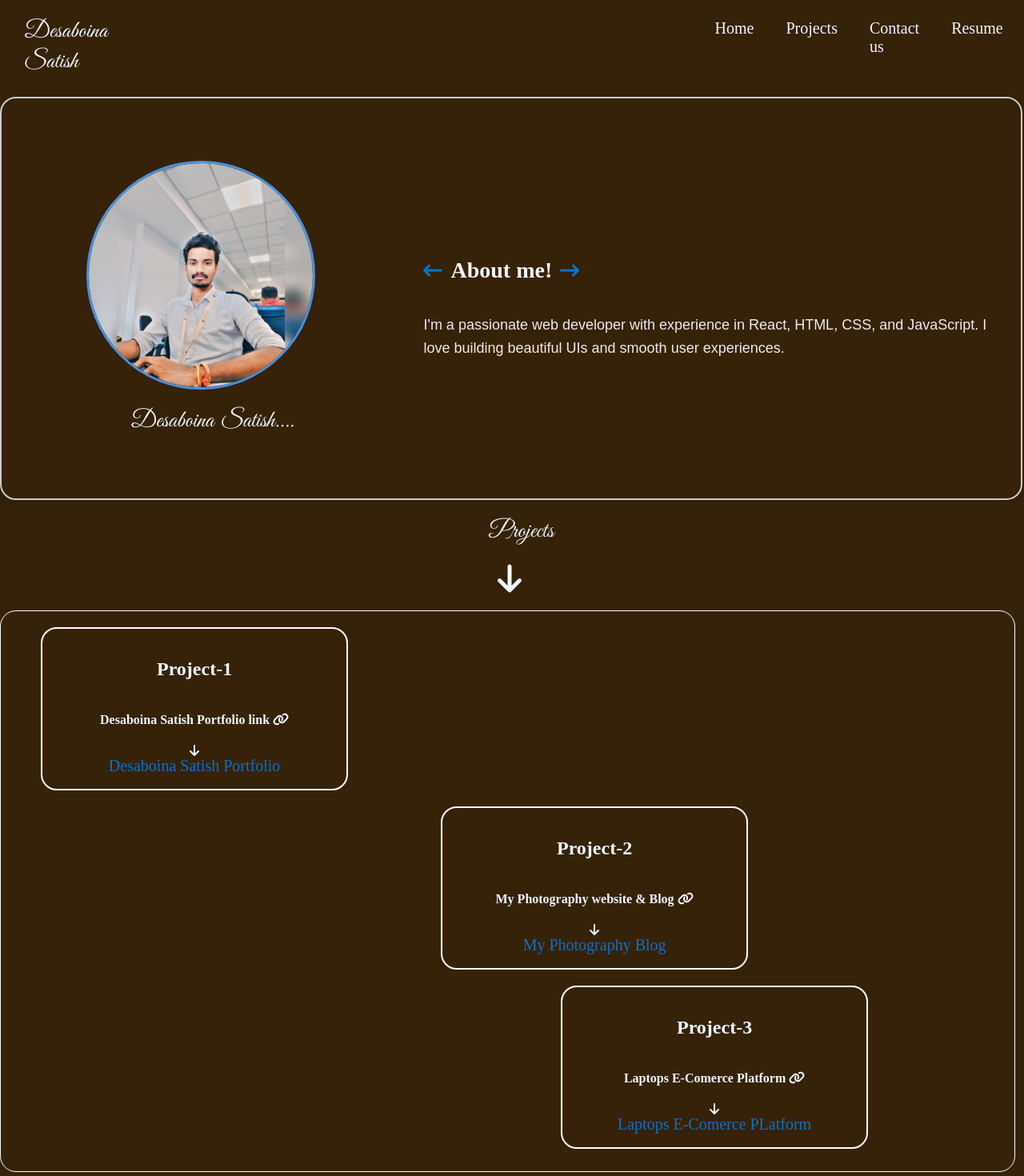
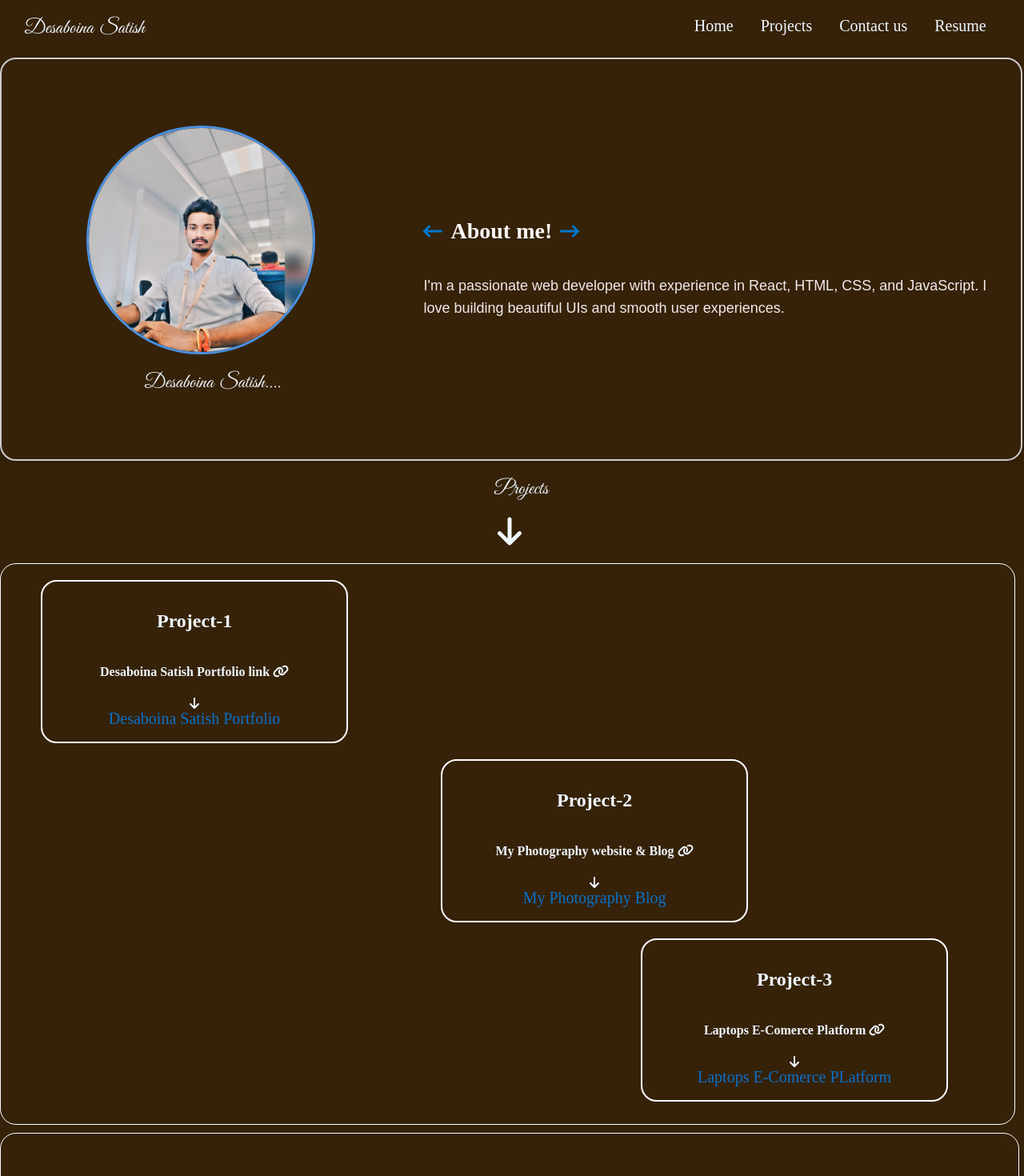
Before and after one commit to DSATHISH327/Satish_portfolio, a React (Vite) app: page / in a window 1280 px wide. Shown: the top 1470 px of the page at 80% size. Built offline with nearby package versions, Linux system fonts and the light colour scheme.

Commit message:
last commit

```diff
--- a/src/Header.css
+++ b/src/Header.css
@@ -6,11 +6,11 @@
 ul{
     display: flex;
     flex-direction: row;
-    margin: 4px 0px 5px 650px;
+    margin: 4px 0px 5px 630px;
 }
 li{
     list-style-type: none;
-    padding: 20px;
+    padding: 17px;
     font-size: 20px;
     color: aliceblue;
 }
@@ -25,7 +25,7 @@ a:hover{
 .Headline{
     font-family: "Great Vibes", cursive;
     font-weight: 400;
-    font-size: 30px;
+    font-size: 25px;
     color: aliceblue;
     font-style: normal;
     margin-left: 30px;
--- a/src/Projects.css
+++ b/src/Projects.css
@@ -48,7 +48,7 @@
     color: aliceblue;
     border-radius: 20px;
     border: 2px solid white;
-    margin: 20px 0px 10px 700px;
+    margin: 20px 0px 10px 800px;
     background-color: #352208;
 }
 .project1:hover{
```
